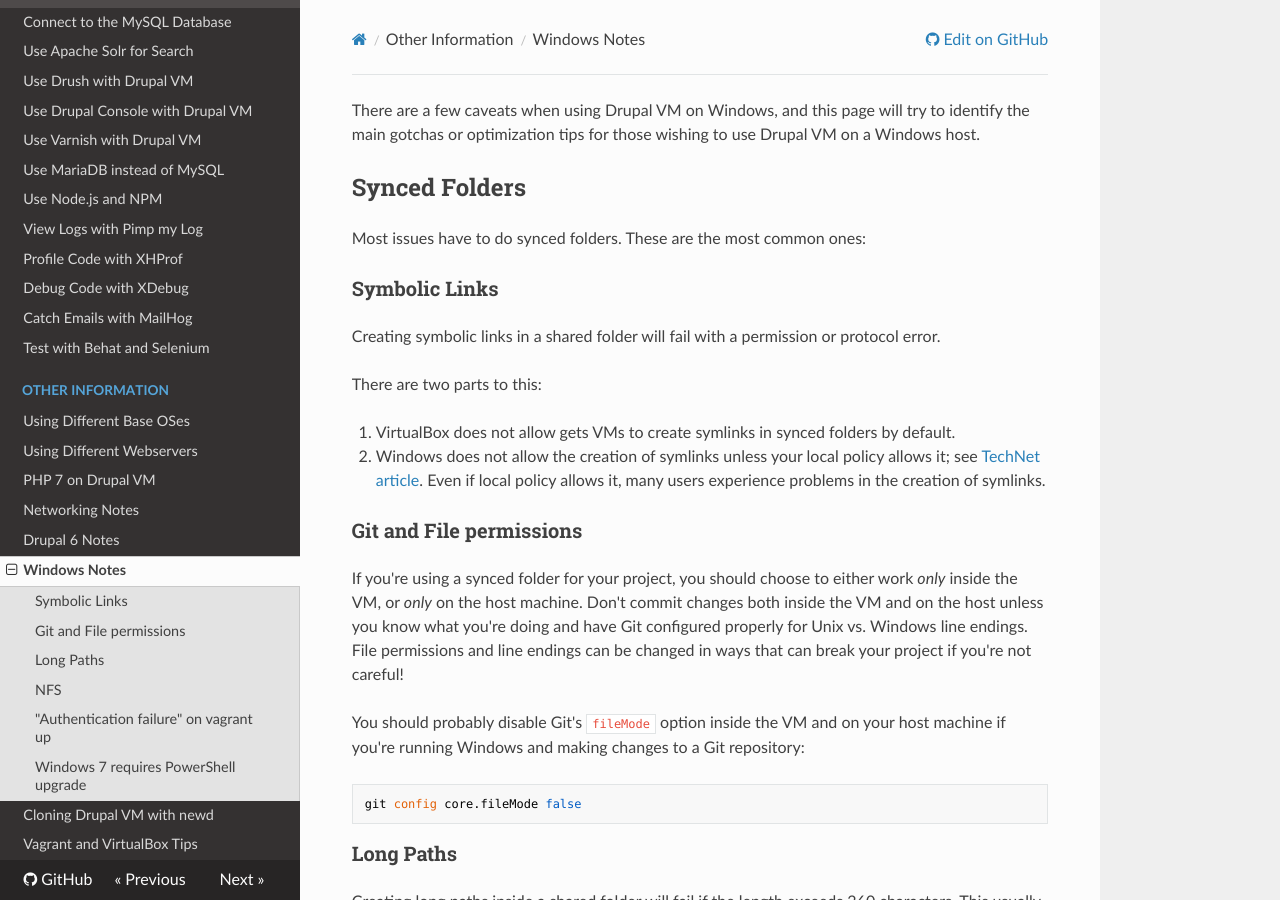
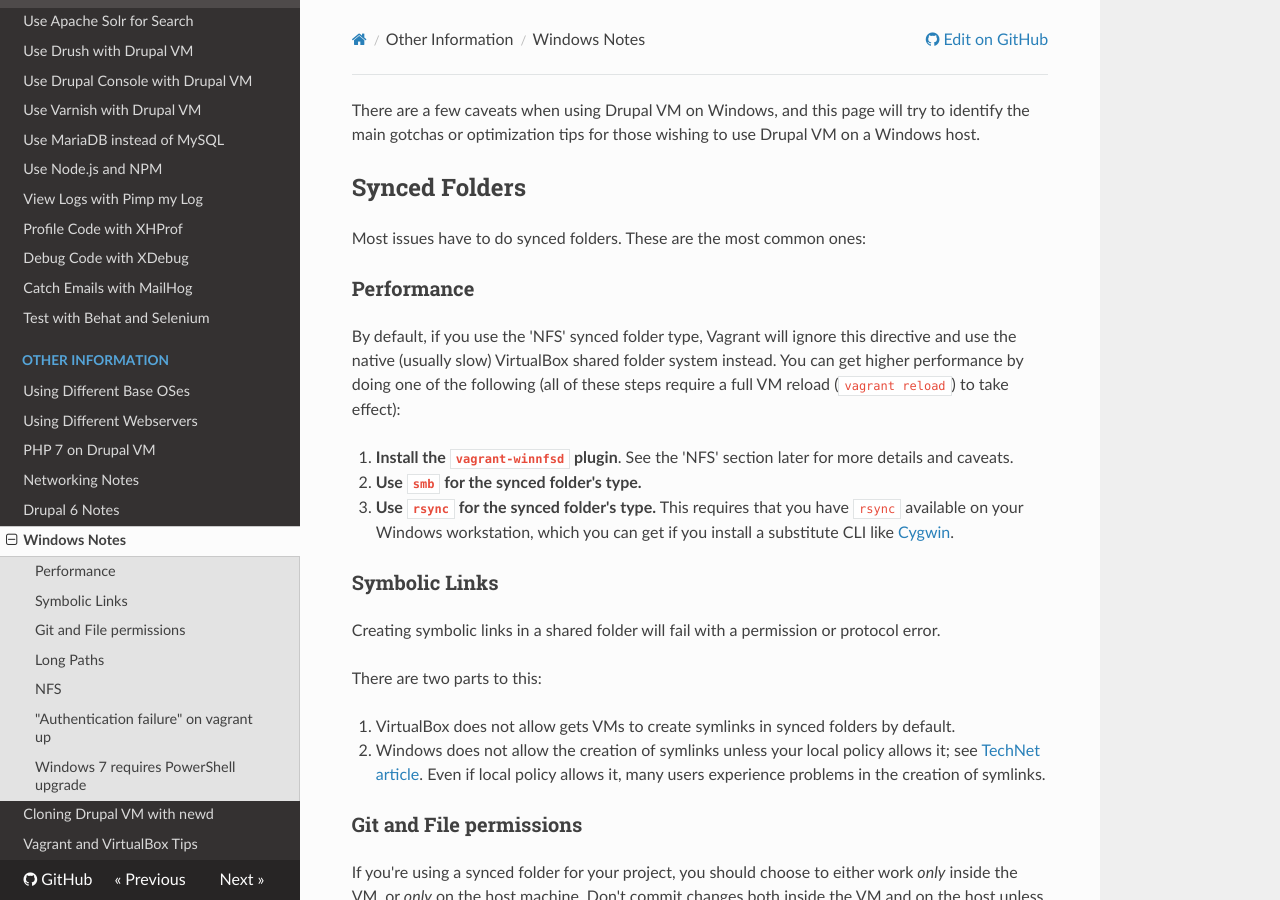
Before and after one commit to geerlingguy/drupal-vm, an MkDocs documentation site: the page built from docs/other/windows.md, in a window 1280 px wide and 900 px high. Built offline with MkDocs 1.6.1, drawn with Linux system fonts in a browser that asks for light colours; nearby versions of some CDN libraries; old or Windows-style settings are respelled for this version of MkDocs.

Commit message:
Issue #297: Add notes about Windows performance improvements.

```diff
--- a/docs/other/windows.md
+++ b/docs/other/windows.md
@@ -3,6 +3,14 @@ There are a few caveats when using Drupal VM on Windows, and this page will try
 ## Synced Folders
 
 Most issues have to do synced folders. These are the most common ones:
+
+### Performance
+
+By default, if you use the 'NFS' synced folder type, Vagrant will ignore this directive and use the native (usually slow) VirtualBox shared folder system instead. You can get higher performance by doing one of the following (all of these steps require a full VM reload (`vagrant reload`) to take effect):
+
+  1. **Install the `vagrant-winnfsd` plugin**. See the 'NFS' section later for more details and caveats.
+  2. **Use `smb` for the synced folder's type.**
+  2. **Use `rsync` for the synced folder's type.** This requires that you have `rsync` available on your Windows workstation, which you can get if you install a substitute CLI like [Cygwin](https://www.cygwin.com/).
 
 ### Symbolic Links
 
```
